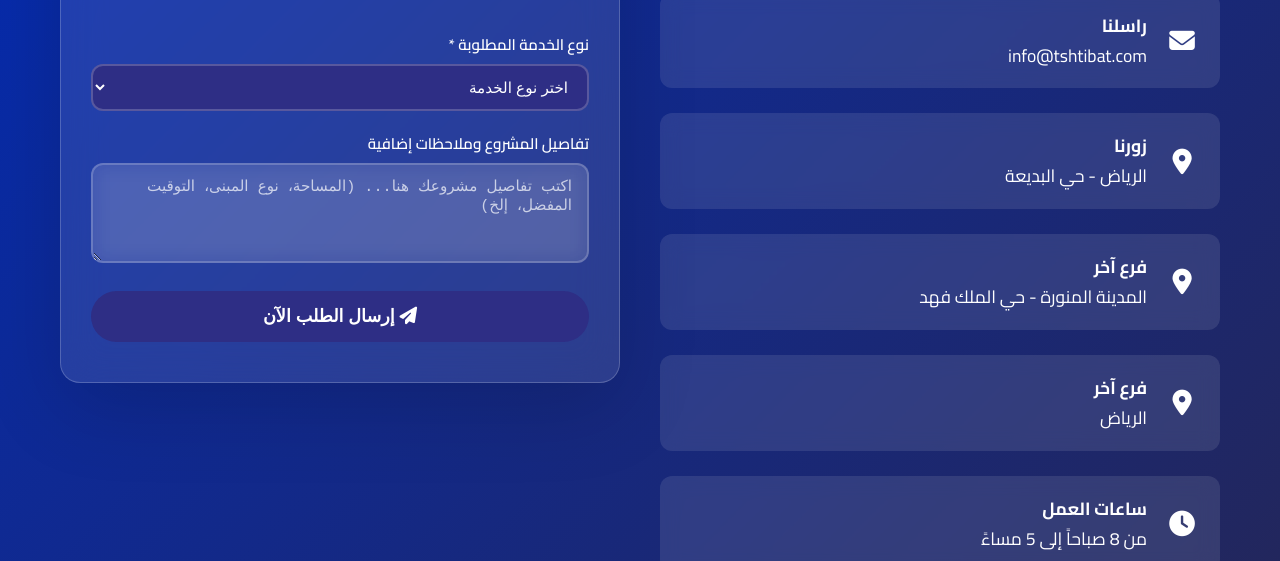
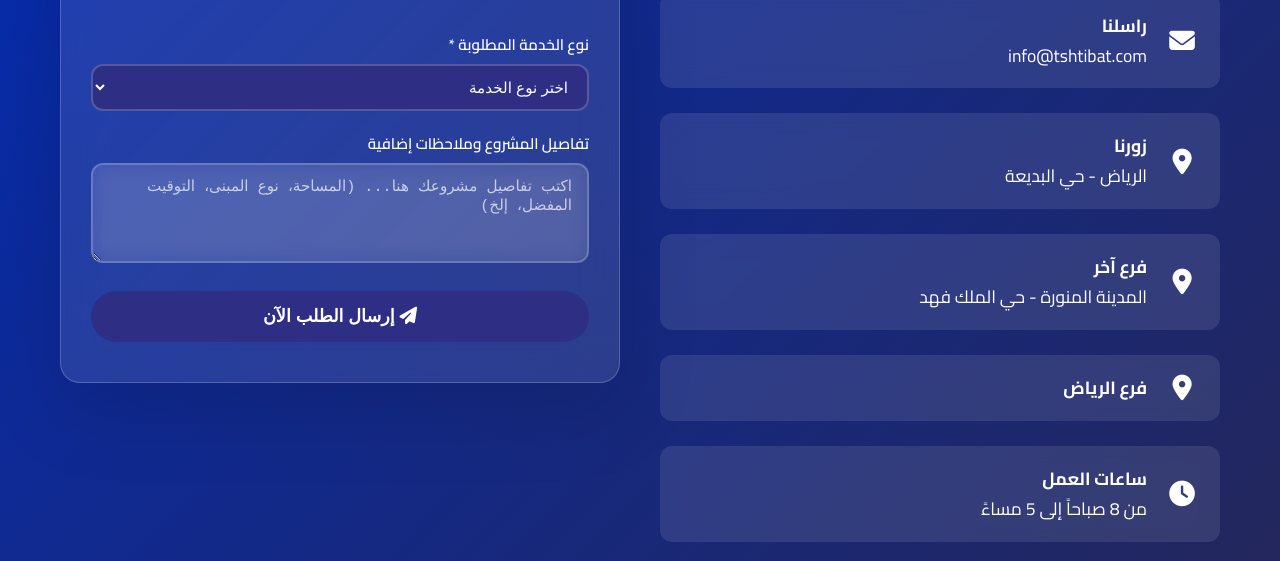
Before and after one commit to EsraaHafez/-, a plain HTML site: page index.html in a window 1280 px wide. Shown: the part 5279-5840 px from the top of the page. Drawn offline with nearby package versions, Linux system fonts and the light colour scheme.

Commit message:
Update index.html

```diff
--- a/index.html
+++ b/index.html
@@ -336,8 +336,9 @@
                     <div class="contact-item">
                         <i class="fas fa-map-marker-alt"></i>
                         <div>
-                            <strong>فرع آخر</strong><br>
-                             الرياض
+
+                            <strong> فرع الرياض </strong><br>
+
                         </div>
                     </div>
                     <div class="contact-item">
```
